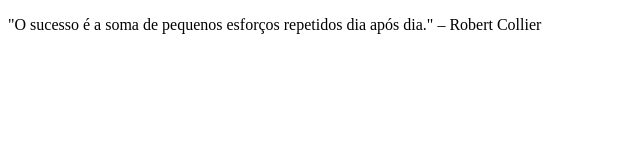
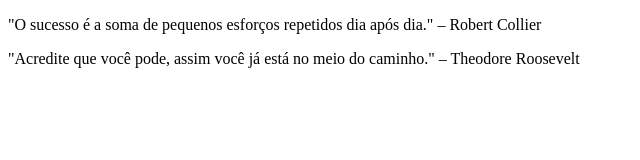
Before and after one commit to soso2410/Projeto1-Modulo1, a plain HTML site: page index.html in a window 1280 px wide. Shown: the whole page, without its empty margins (0-640 px from the left). Drawn offline with Linux system fonts and the light colour scheme.

Commit message:
frase motivacional2

```diff
--- a/index.html
+++ b/index.html
@@ -7,5 +7,6 @@
 </head>
 <body>
     <p>"O sucesso é a soma de pequenos esforços repetidos dia após dia." – Robert Collier</p>
+    <p>"Acredite que você pode, assim você já está no meio do caminho." – Theodore Roosevelt</p>
 </body>
 </html>
```
